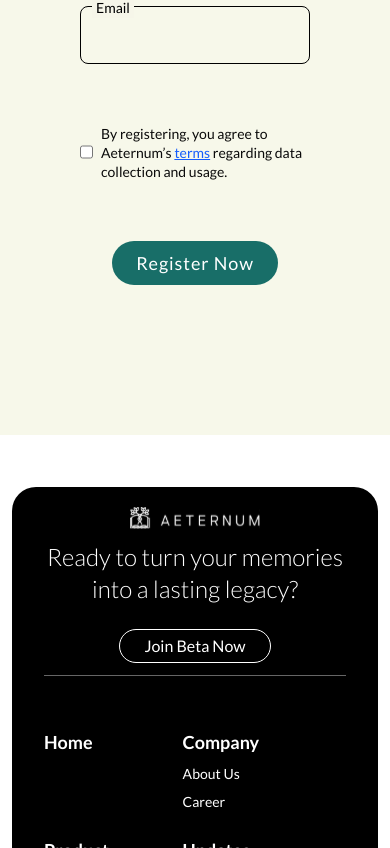
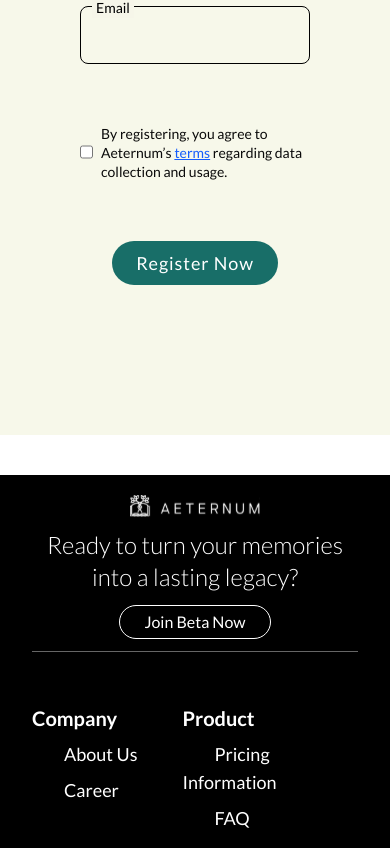
Before and after one commit to Aeternum-Legacy/aeternum2025, a Next.js app: page / in a window 390 px wide. Shown: the part 11152-12000 px from the top of the page. Built offline with nearby package versions, Linux system fonts and the light colour scheme.

Commit message:
improvement: add footer mobile layout

```diff
--- a/src/components/layout/Footer.tsx
+++ b/src/components/layout/Footer.tsx
@@ -3,12 +3,17 @@ import Link from "next/link";
 
 export default function Footer() {
   return (
-    <footer className="bg-black text-white px-8 py-5 rounded-3xl m-3">
+    <footer className="bg-black text-white px-8 py-5 md:rounded-3xl md:m-3">
       <div className="flex justify-center">
-        <Image src="/icons/aeternum-logo.svg" alt="Logo" width={130} height={40} />
+        <Image
+          src="/icons/aeternum-logo.svg"
+          alt="Logo"
+          width={130}
+          height={40}
+        />
       </div>
 
-      <div className="flex flex-col md:flex-row items-center justify-between gap-6 border-b border-white/40 pb-3 mt-3">
+      <div className="flex flex-col md:flex-row items-center justify-between gap-3 md:gap-6 border-b border-white/40 pb-3 mt-3">
         <h2 className="text-2xl text-center md:text-left font-light">
           Ready to turn your memories into a lasting legacy?
         </h2>
@@ -19,12 +24,12 @@ export default function Footer() {
 
       <div className="flex flex-row justify-between py-13 gap-8">
         <div className="w-full md:w-[70%] grid grid-cols-2 sm:grid-cols-3 md:grid-cols-5  text-sm gap-6">
-          <div>
-            <h3 className="font-bold mb-2 text-lg">Home</h3>
+          <div className="hidden md:block">
+            <h3 className="font-bold mb-2 text-xl md:text-lg">Home</h3>
           </div>
           <div>
-            <h3 className="font-bold mb-2 text-lg">Company</h3>
-            <ul className="space-y-2">
+            <h3 className="font-bold mb-2 text-xl md:text-lg">Company</h3>
+            <ul className="space-y-2 indent-8 md:indent-0 text-lg md:text-sm">
               <li>
                 <Link href="#">About Us</Link>
               </li>
@@ -34,8 +39,8 @@ export default function Footer() {
             </ul>
           </div>
           <div>
-            <h3 className="font-bold mb-2 text-lg">Product</h3>
-            <ul className="space-y-2">
+            <h3 className="font-bold mb-2 text-xl md:text-lg">Product</h3>
+            <ul className="space-y-2 indent-8 md:indent-0 text-lg md:text-sm">
               <li>
                 <Link href="#">Pricing Information</Link>
               </li>
@@ -45,8 +50,8 @@ export default function Footer() {
             </ul>
           </div>
           <div>
-            <h3 className="font-bold mb-2 text-lg">Updates</h3>
-            <ul className="space-y-2">
+            <h3 className="font-bold mb-2 text-xl md:text-lg">Updates</h3>
+            <ul className="space-y-2 indent-8 md:indent-0 text-lg md:text-sm">
               <li>
                 <Link href="#">News</Link>
               </li>
@@ -56,8 +61,8 @@ export default function Footer() {
             </ul>
           </div>
           <div>
-            <h3 className="font-bold mb-2 text-lg">Support</h3>
-            <ul className="space-y-2">
+            <h3 className="font-bold mb-2 text-xl md:text-lg">Support</h3>
+            <ul className="space-y-2 indent-8 md:indent-0 text-lg md:text-sm">
               <li>
                 <Link href="#">Contact</Link>
               </li>
```
